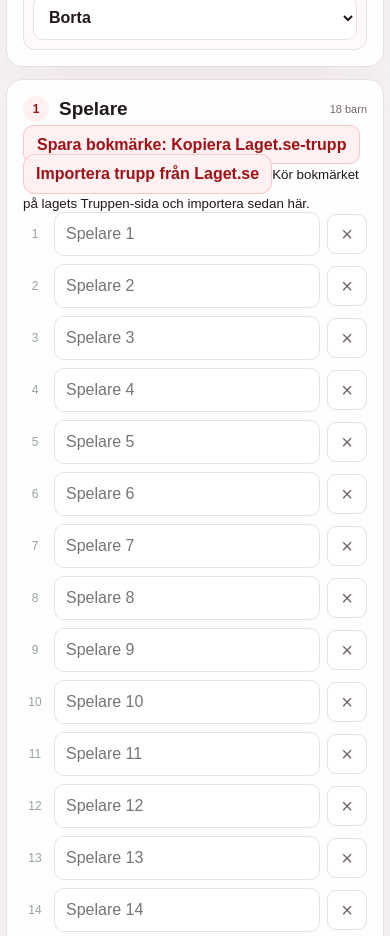
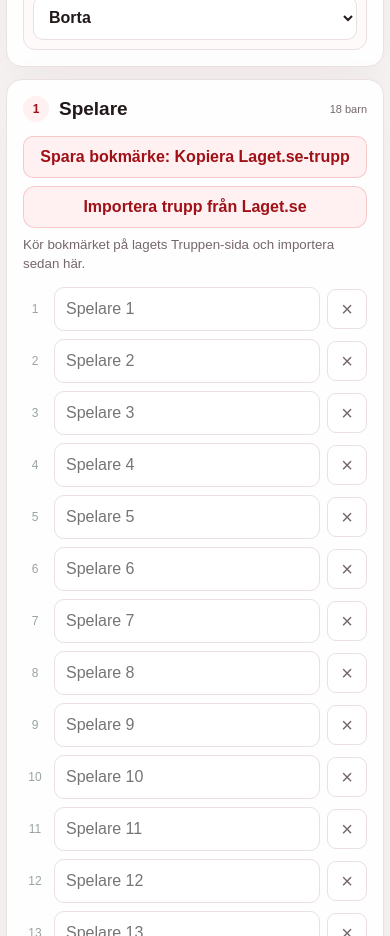
Before and after one commit to sebass80s/innebandy-schema, a Next.js app: page /innebandy-schema/ in a window 390 px wide. Shown: the part 1380-2316 px from the top of the page. Built offline with nearby package versions, Linux system fonts and the light colour scheme.

Commit message:
Style Laget.se roster import

```diff
--- a/app/globals.css
+++ b/app/globals.css
@@ -915,3 +915,35 @@
     color: var(--green-dark);
   }
 }
+
+
+.roster-import {
+  display: grid;
+  grid-template-columns: 1fr 1fr;
+  gap: 8px 10px;
+  margin-bottom: 14px;
+}
+
+.roster-import .bookmarklet,
+.roster-import .secondary {
+  display: grid;
+  place-items: center;
+  min-height: 42px;
+  text-align: center;
+}
+
+.roster-import small {
+  grid-column: 1 / -1;
+  color: var(--muted);
+  line-height: 1.4;
+}
+
+@media (max-width: 640px) {
+  .roster-import {
+    grid-template-columns: 1fr;
+  }
+
+  .roster-import small {
+    grid-column: auto;
+  }
+}
```
